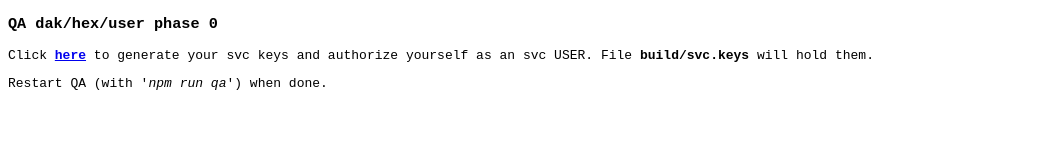
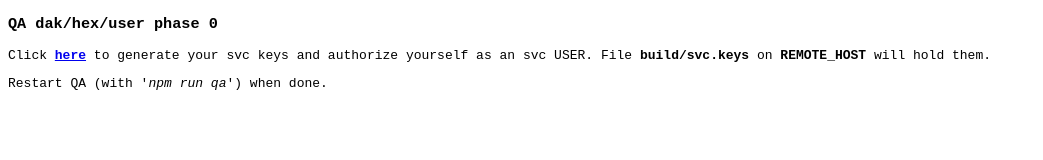
Before and after one commit to didalik/dak-hex-user, a website: page qa/0/static/index.html in a window 1280 px wide. Shown: the whole page, without its empty margins (0-1043 px from the left). Drawn offline with Linux system fonts and the light colour scheme.

Commit message:
Make it work

```diff
--- a/qa/0/static/index.html
+++ b/qa/0/static/index.html
@@ -16,7 +16,7 @@
 <h3>QA dak/hex/user phase 0</h3>
       <p>
 Click <a href='/dynamic/test1'><b>here</b></a> to generate your svc keys and authorize yourself as an svc USER.
-File <b>build/svc.keys</b> will hold them.
+File <b>build/svc.keys</b> on <b>REMOTE_HOST</b> will hold them.
       </p>
       <p>
 Restart QA (with '<i>npm run qa</i>') when done.
```
Also changed, not shown: static/index.html (+1 -1 lines), 2 other files.
